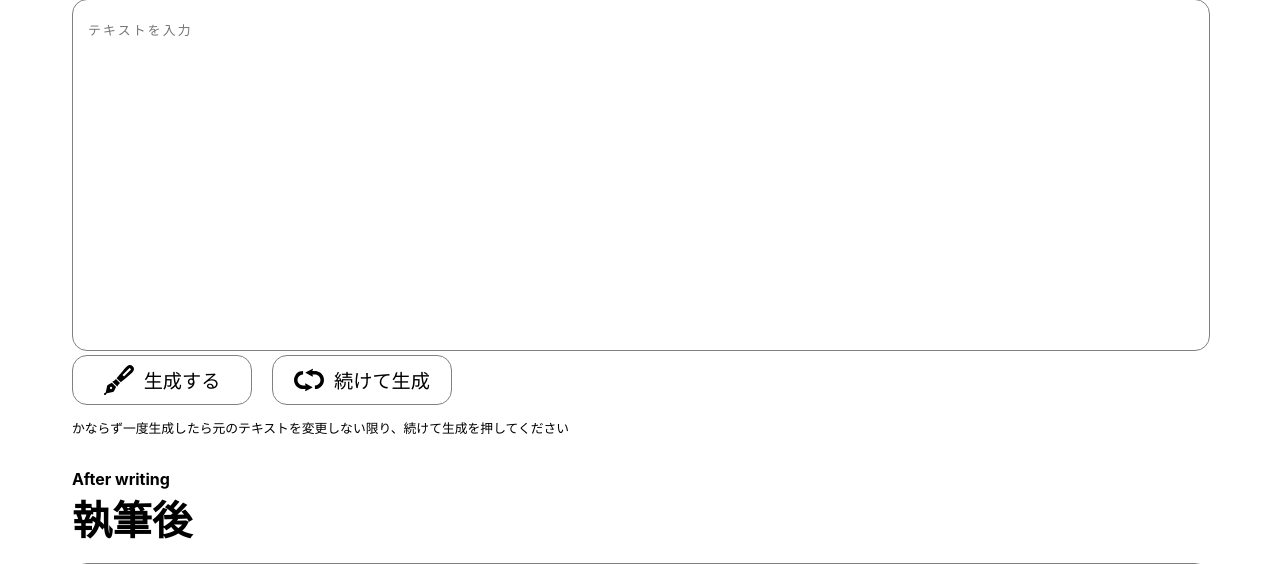
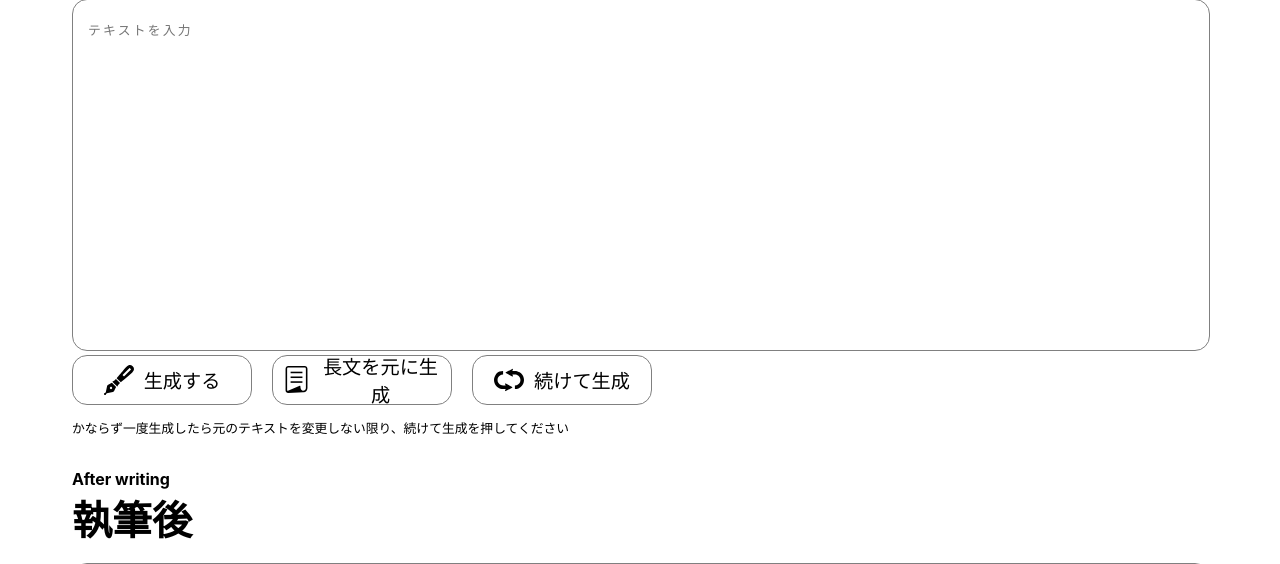
Before and after one commit to Mori-kamiyama/markov-chain, a Django app: page / in a window 1280 px wide. Shown: the part 645-1209 px from the top of the page. Run offline with Django 5.2, Linux system fonts and the light colour scheme.

```diff
--- a/myapp/views.py
+++ b/myapp/views.py
@@ -200,6 +200,23 @@ def home(request):
             # 結果を表示
             return HttpResponse(f'<b>生成された文:</b><br />{text}')
 
+        elif action == 'generateOnly':
+            # 新しいモデルを生成するが、クッキーとして保存しない
+            json_response = Analysis(request)
+            if not json_response:
+                return HttpResponse("リクエストの処理中にエラーが発生しました。")
+
+            model = ModelGeneration(json_response)
+
+            # 名詞を探す
+            norn = FindStart(model)
+
+            # 文を生成
+            text = GenerationText(model, norn)
+
+            # 結果を表示
+            return HttpResponse(f'<b>生成された文:</b><br />{text}')
+
     logging.info(f"クッキー情報: {request.COOKIES}")
 
     return render(request, 'home.html')
--- a/templates/home.html
+++ b/templates/home.html
@@ -243,6 +243,30 @@ svg {
                     </svg>
                     生成する
                 </button>
+                <button type="button" id="generateOnly">
+                    <svg xmlns="http://www.w3.org/2000/svg" viewBox="0 0 512 512">
+                        <style type="text/css">
+                            .st0 {
+                                fill: #000000; /* 初期の塗りつぶし色 */
+                                transition: fill 0.3s ease; /* 滑らかな塗りつぶしの遷移 */
+                            }
+                        </style>
+                      <g>
+                        <path class="st0" d="M412.61,0H99.383C71.261,0,48.465,22.796,48.465,50.917v413.164c0,13.108,5.37,25.649,14.856,34.687
+		                c9.501,9.045,22.281,13.81,35.374,13.175l286.226-13.84v-0.008c10.651-0.09,20.869-2.285,30.168-6.222
+		                c14.251-6.028,26.329-16.066,34.881-28.719c8.552-12.645,13.564-27.987,13.564-44.367V50.917C463.535,22.796,440.731,0,412.61,0z
+		                M433.949,418.788c-0.007,6.916-1.396,13.415-3.906,19.36c-3.764,8.904-10.098,16.537-18.046,21.9
+                        c-7.948,5.37-17.441,8.478-27.793,8.485c-6.513-0.008-12.959-1.562-19.151-4.698c-9.254-4.705-17.979-13.056-24.499-25.306
+                        c-6.506-12.234-10.763-28.36-10.771-48.184v-8.828c0-3.025-1.516-5.841-4.04-7.506c-2.525-1.658-5.722-1.942-8.493-0.74
+                        l-222.477,95.86c-3.704,1.591-7.962,1.224-11.33-0.994c-3.368-2.218-5.393-5.983-5.393-10.009V53.546
+                        c0-13.235,10.725-23.961,23.953-23.961H409.98c13.236,0,23.968,10.726,23.968,23.961V418.788z" style="fill: rgb(0, 0, 0);"></path>
+                        <rect x="143.988" y="107.772" class="st0" width="224.016" height="29.585"></rect>
+                        <rect x="143.988" y="198.65" class="st0" width="224.016" height="29.586"></rect>
+                        <rect x="143.988" y="289.52" class="st0" width="224.016" height="29.585"></rect>
+                      </g>
+                    </svg>
+                    長文を元に生成
+                </button>
                 <button type="button" id="useExisting">
                   <svg xmlns="http://www.w3.org/2000/svg" viewBox="0 0 512 512">
                     <style type="text/css">
@@ -306,6 +330,23 @@ svg {
                 });
             });
 
+            // 長文使用ボタンがクリックされた場合
+            $('#generateOnly').on('click', function (e) {
+                e.preventDefault();  // フォームのデフォルトの送信をキャンセル
+
+                $.ajax({
+                    type: 'POST',
+                    url: '',  // 現在のURLに送信
+                    data: $('#markovForm').serialize() + '&action=generateOnly',  // アクションを追加して送信
+                    success: function (response) {
+                        $('#result').html(response);  // 成功時に結果を表示エリアに挿入
+                    },
+                    error: function (xhr, status, error) {
+                        $('#result').html("エラーが発生しました。");  // エラー時の処理
+                    }
+                });
+            });
+
             // 既存のモデルを使用ボタンがクリックされた場合
             $('#useExisting').on('click', function (e) {
                 e.preventDefault();  // フォームのデフォルトの送信をキャンセル
```
